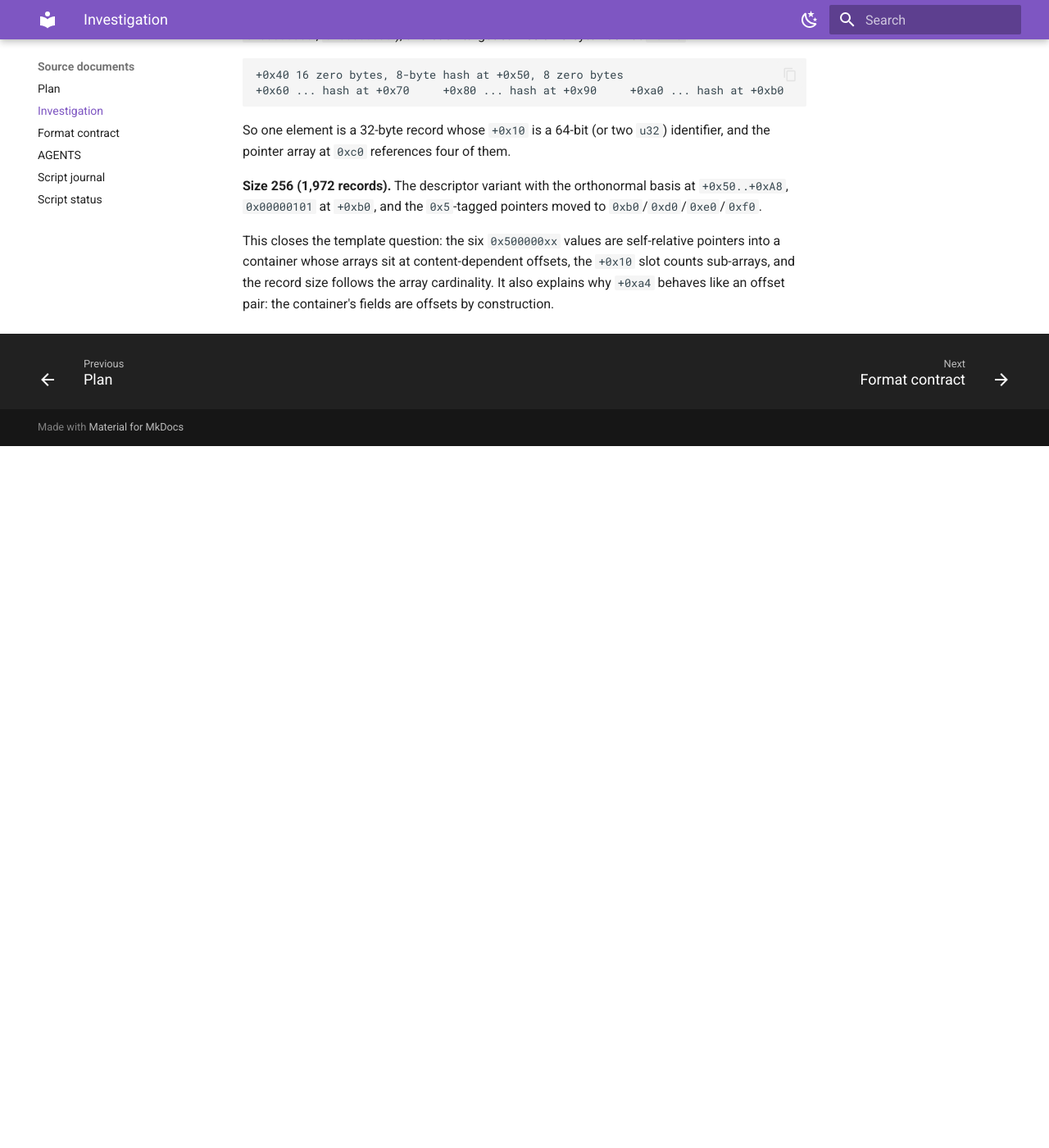
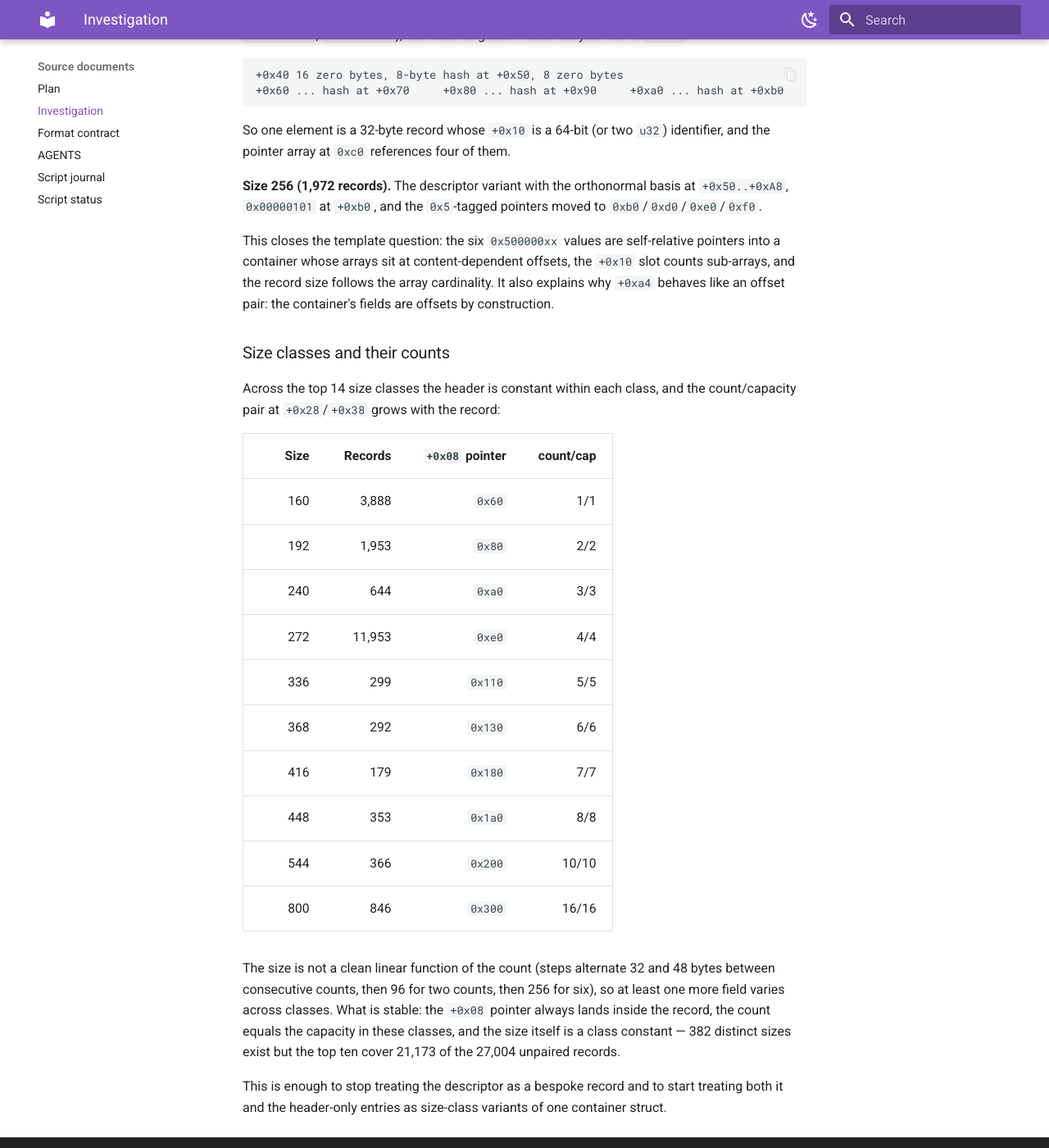
Before and after one commit to lynxnathan/rage-tools-vi, an MkDocs documentation site: the page built from docs/reference/source-investigation.md, in a window 1280 px wide and 1400 px high, scrolled down 111237 px. Shown: the whole window at 82% size. Built offline with MkDocs 1.6.1 and Material for MkDocs 9.7.7, drawn with Linux system fonts in a browser that asks for light colours; before the commit the page ends 111781 px from its top, so only the background shows below that.

Commit message:
core_bvh4: size classes and their count/capacity pairs

```diff
--- a/investigation.md
+++ b/investigation.md
@@ -3854,3 +3854,32 @@ pointers into a container whose arrays sit at content-dependent offsets, the
 `+0x10` slot counts sub-arrays, and the record size follows the array
 cardinality. It also explains why `+0xa4` behaves like an offset pair: the
 container's fields are offsets by construction.
+
+### Size classes and their counts
+
+Across the top 14 size classes the header is constant within each class, and the
+count/capacity pair at `+0x28`/`+0x38` grows with the record:
+
+| Size | Records | `+0x08` pointer | count/cap |
+| ---: | ---: | ---: | ---: |
+| 160 | 3,888 | `0x60` | 1/1 |
+| 192 | 1,953 | `0x80` | 2/2 |
+| 240 | 644 | `0xa0` | 3/3 |
+| 272 | 11,953 | `0xe0` | 4/4 |
+| 336 | 299 | `0x110` | 5/5 |
+| 368 | 292 | `0x130` | 6/6 |
+| 416 | 179 | `0x180` | 7/7 |
+| 448 | 353 | `0x1a0` | 8/8 |
+| 544 | 366 | `0x200` | 10/10 |
+| 800 | 846 | `0x300` | 16/16 |
+
+The size is not a clean linear function of the count (steps alternate 32 and 48
+bytes between consecutive counts, then 96 for two counts, then 256 for six), so
+at least one more field varies across classes. What is stable: the `+0x08`
+pointer always lands inside the record, the count equals the capacity in these
+classes, and the size itself is a class constant — 382 distinct sizes exist but
+the top ten cover 21,173 of the 27,004 unpaired records.
+
+This is enough to stop treating the descriptor as a bespoke record and to start
+treating both it and the header-only entries as size-class variants of one
+container struct.
```
